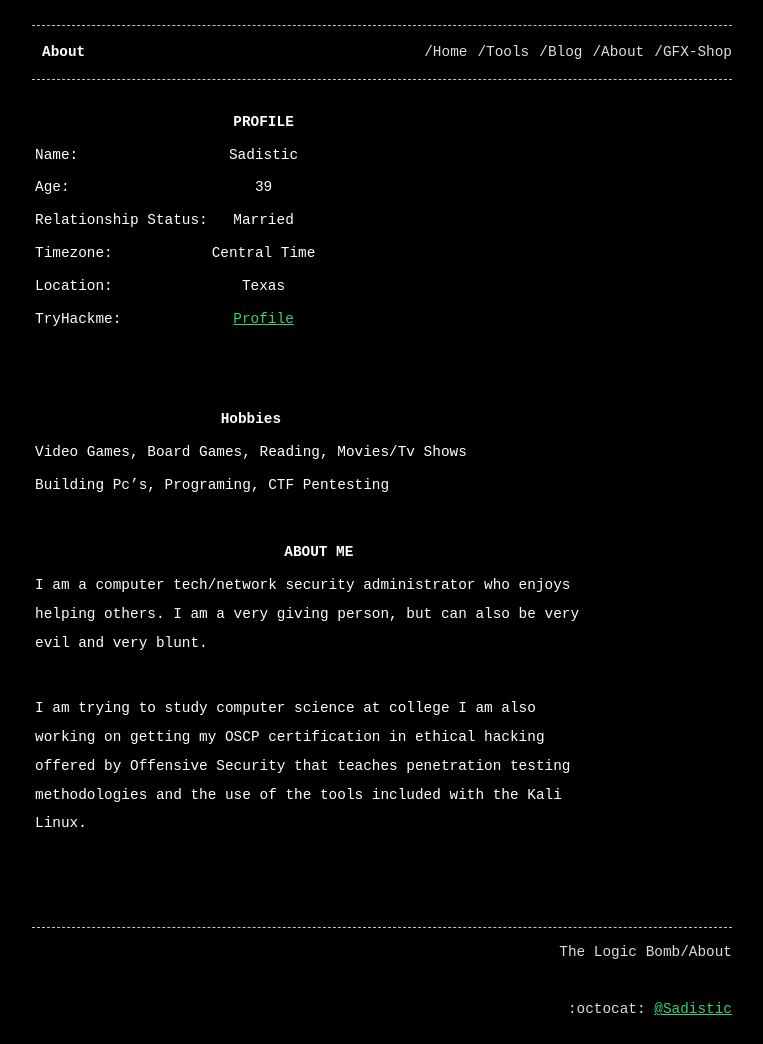
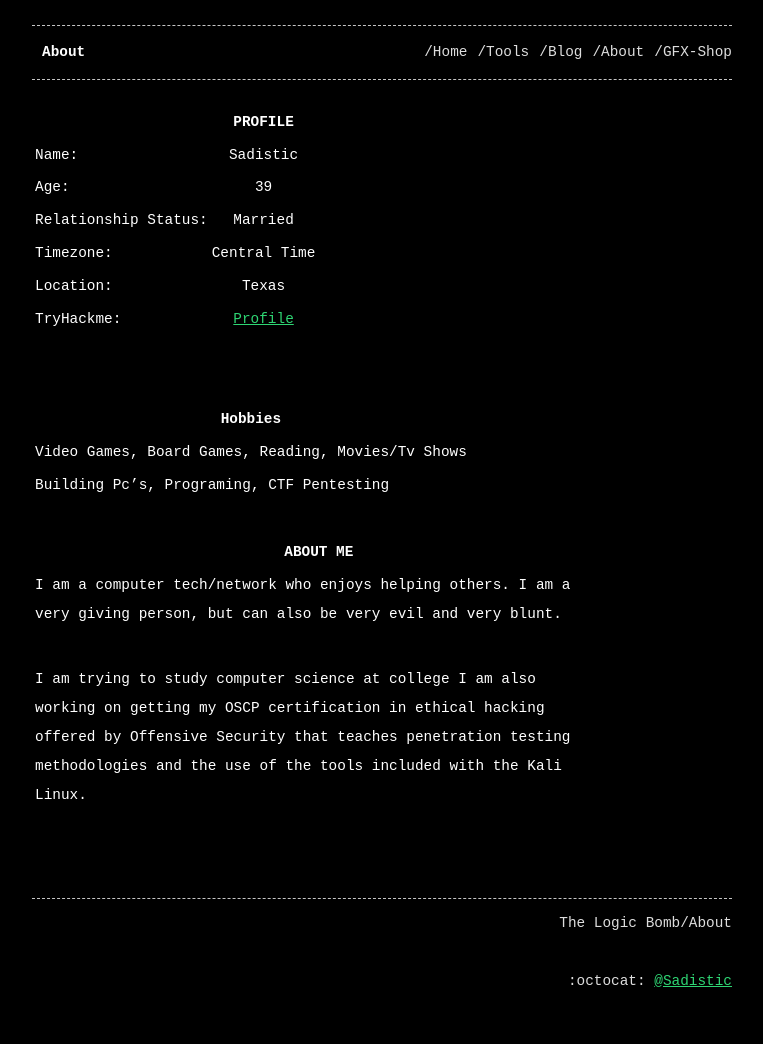
Before and after one commit to Sadistic/lb, a Jekyll site: the page built from About.md, in a window 1280 px wide. Shown: the whole page, without its empty margins (258-1021 px from the left). Built offline with Jekyll 4.4.1, drawn with Linux system fonts in a browser that asks for light colours; after the commit the page ends 1015 px from its top, so only the background shows below that.

Commit message:
Update About.md

```diff
--- a/About.md
+++ b/About.md
@@ -45,7 +45,7 @@
 |----------------------+------------------------------------------------+----------------------------------------------------------------------------------------------------------------------------------------------------+---+---+---+---+---+----------|
 |    ABOUT ME          |		                                        |                                                                                                                                                    |   |   |   |   |   |          |
 |----------------------+------------------------------------------------+----------------------------------------------------------------------------------------------------------------------------------------------------+---+---+---+---+---+----------|
-| I am a computer tech/network security administrator who enjoys helping others. I am a very giving person, but can also be very evil and very blunt.                                                                                                       |
+| I am a computer tech/network who enjoys helping others. I am a very giving person, but can also be very evil and very blunt.                                                                                                                              |
 |                                                                                                                                                                                                                                                           |
 | I am trying to study computer science at college I am also working on getting my OSCP certification in ethical hacking offered by Offensive Security that teaches penetration testing methodologies and the use of the tools included with the Kali Linux.|                                                                                                                                       |
 |                                                                                                                                                                                                                                                           |
```
